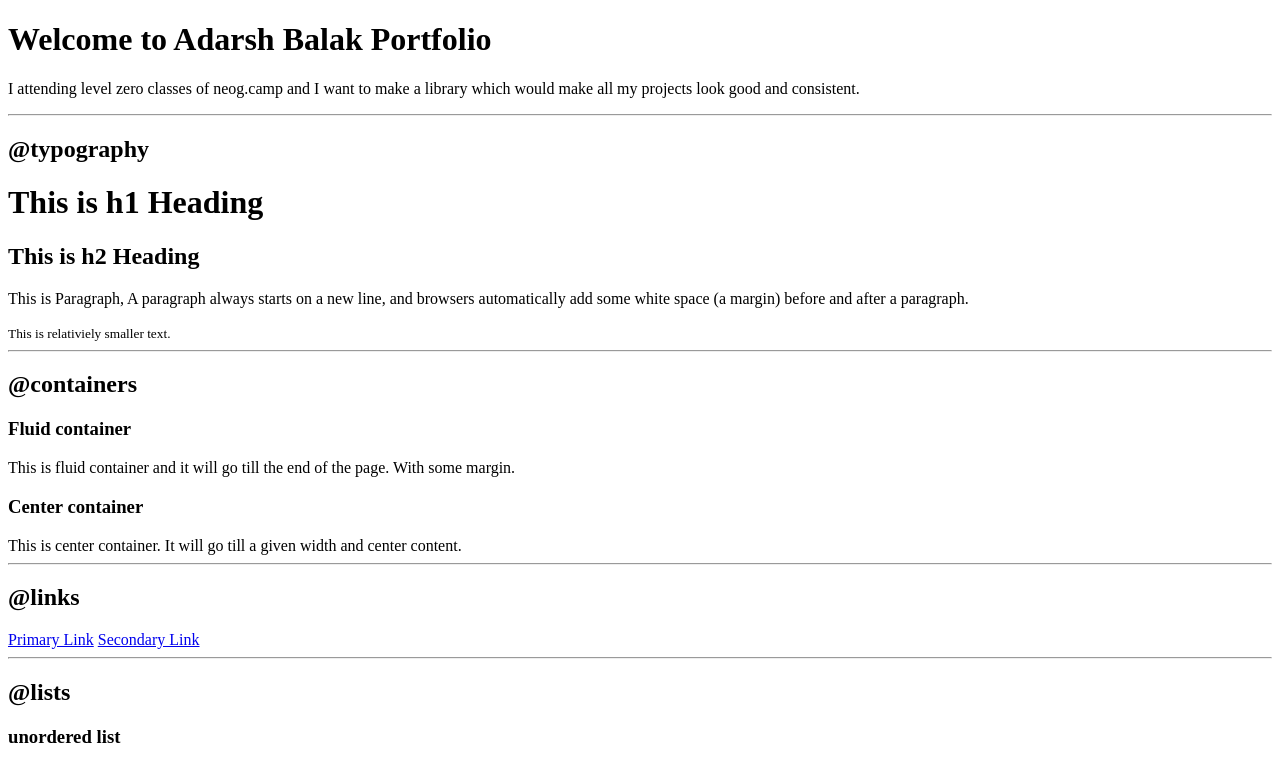
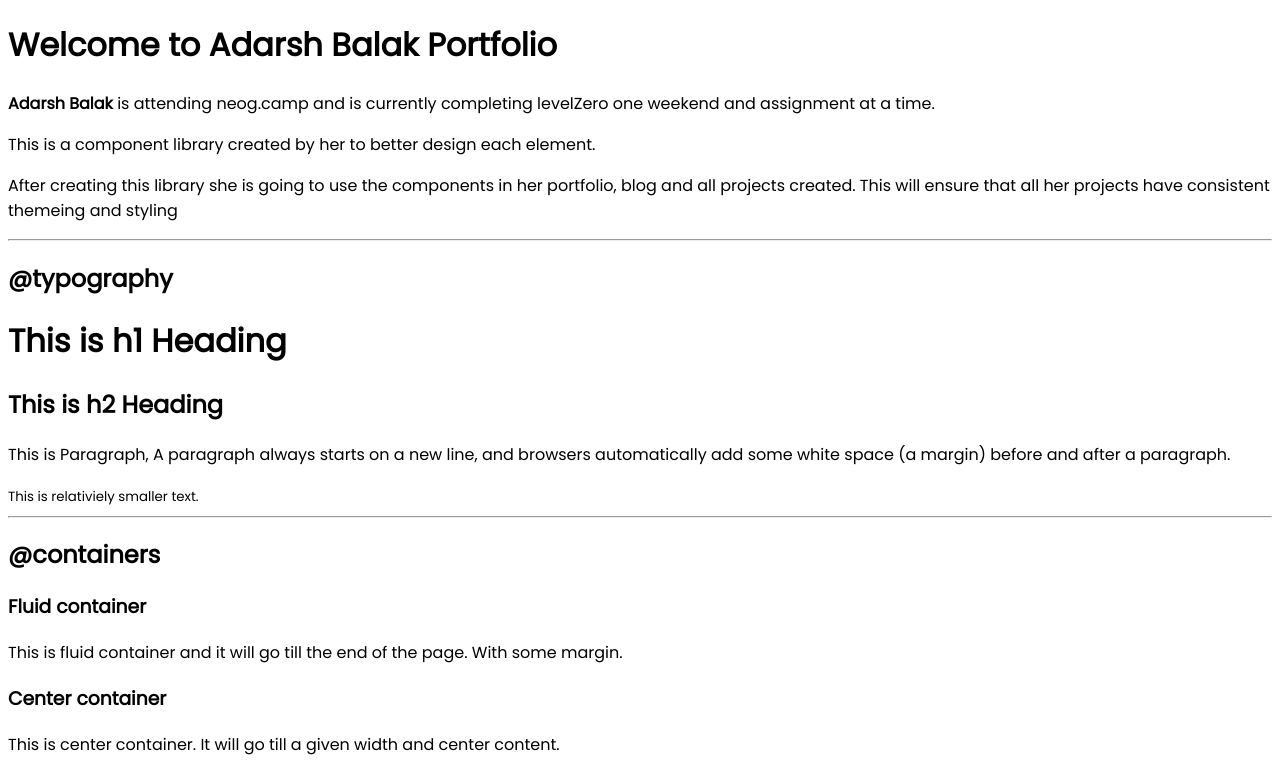
Before and after one commit to madhurrajput23/AdarshBalak-Portfolio, a plain HTML site: page lib/components.html in a window 1280 px wide. Shown: the top 764 px of the page. Drawn offline with Linux system fonts and the light colour scheme.

Commit message:
import google fonts

```diff
--- a/lib/components.html
+++ b/lib/components.html
@@ -1,20 +1,31 @@
 <!DOCTYPE html>
 <html lang="en">
+
 <head>
     <meta charset="UTF-8">
     <meta name="viewport" content="width=device-width, initial-scale=1.0">
+    <link rel="stylesheet" href="/style.css">
     <title>Component Library</title>
 </head>
+
 <body>
     <h1>Welcome to Adarsh Balak Portfolio</h1>
-    <p>I attending level zero classes of neog.camp and I want to make a library which would make all my projects look good and consistent.</p>
+    <p><strong>Adarsh Balak</strong> is attending neog.camp and is currently completing levelZero one weekend and
+        assignment at a time.</p>
+
+    <p>This is a component library created by her to better design each element.
+    </p>
+    <p>After creating this library she is going to use the components in her portfolio, blog and all projects created.
+        This will ensure that all her projects have consistent themeing and styling</p>
+
 
     <hr>
 
     <h2>@typography</h2>
     <h1>This is h1 Heading</h1>
     <h2>This is h2 Heading</h2>
-    <p>This is Paragraph, A paragraph always starts on a new line, and browsers automatically add some white space (a margin) before and after a paragraph.</p>
+    <p>This is Paragraph, A paragraph always starts on a new line, and browsers automatically add some white space (a
+        margin) before and after a paragraph.</p>
     <small>This is relativiely smaller text.</small>
 
     <hr>
@@ -124,4 +135,5 @@
 
     </footer>
 </body>
+
 </html>
--- a/style.css
+++ b/style.css
@@ -0,0 +1,8 @@
+@import url('https://fonts.googleapis.com/css2?family=Poppins&display=swap');
+
+*{
+    /* padding: 0;
+    margin: 0; */
+    box-sizing: border-box;
+    font-family: 'Poppins', sans-serif;
+}
```
Also changed, not shown: index.html (+1 -1 lines). Lines whose indentation alone changed are shown as unchanged.
